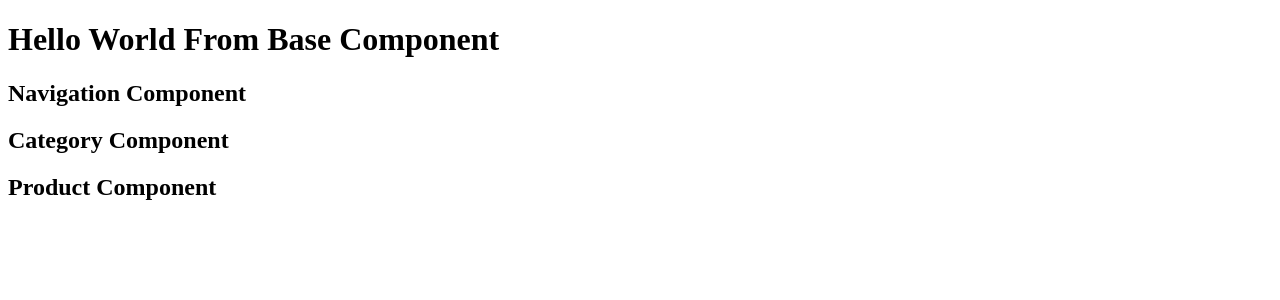
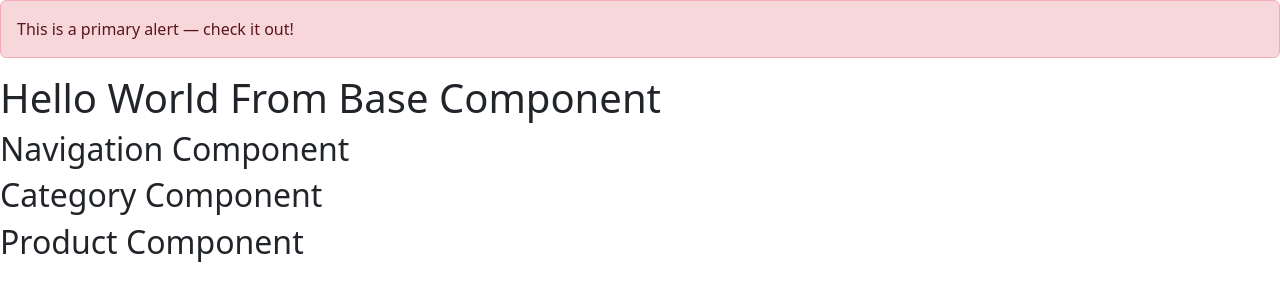
Before and after one commit to sabricakir/products_management_app_react, a React (Create React App) app: page / in a window 1280 px wide. Shown: the top 300 px of the page. Built offline with nearby package versions, Linux system fonts and the light colour scheme.

Commit message:
Add bootstrap

```diff
--- a/package.json
+++ b/package.json
@@ -6,6 +6,7 @@
     "@testing-library/jest-dom": "^5.17.0",
     "@testing-library/react": "^13.4.0",
     "@testing-library/user-event": "^13.5.0",
+    "bootstrap": "^5.3.2",
     "react": "^18.2.0",
     "react-dom": "^18.2.0",
     "react-scripts": "5.0.1",
@@ -35,5 +36,8 @@
       "last 1 firefox version",
       "last 1 safari version"
     ]
+  },
+  "devDependencies": {
+    "@babel/plugin-proposal-private-property-in-object": "^7.21.11"
   }
 }
--- a/src/App.js
+++ b/src/App.js
@@ -2,10 +2,15 @@ import React from 'react';
 import Navigation from './Navigation';
 import Category from './Category';
 import Product from './Product';
+import { Alert } from 'reactstrap';
 
 function App() {
   return (
     <div>
+      <Alert color="danger">
+        This is a primary alert — check it out!
+      </Alert>
+
       <h1>Hello World From Base Component</h1>
       <Navigation />
       <Category />
--- a/src/index.js
+++ b/src/index.js
@@ -2,6 +2,7 @@ import React from 'react';
 import ReactDOM from 'react-dom/client';
 import App from './App';
 import reportWebVitals from './reportWebVitals';
+import 'bootstrap/dist/css/bootstrap.min.css';
 
 const root = ReactDOM.createRoot(document.getElementById('root'));
 root.render(
```
Also changed, not shown: 1 other file (tests, documents, lock files or other folders).
